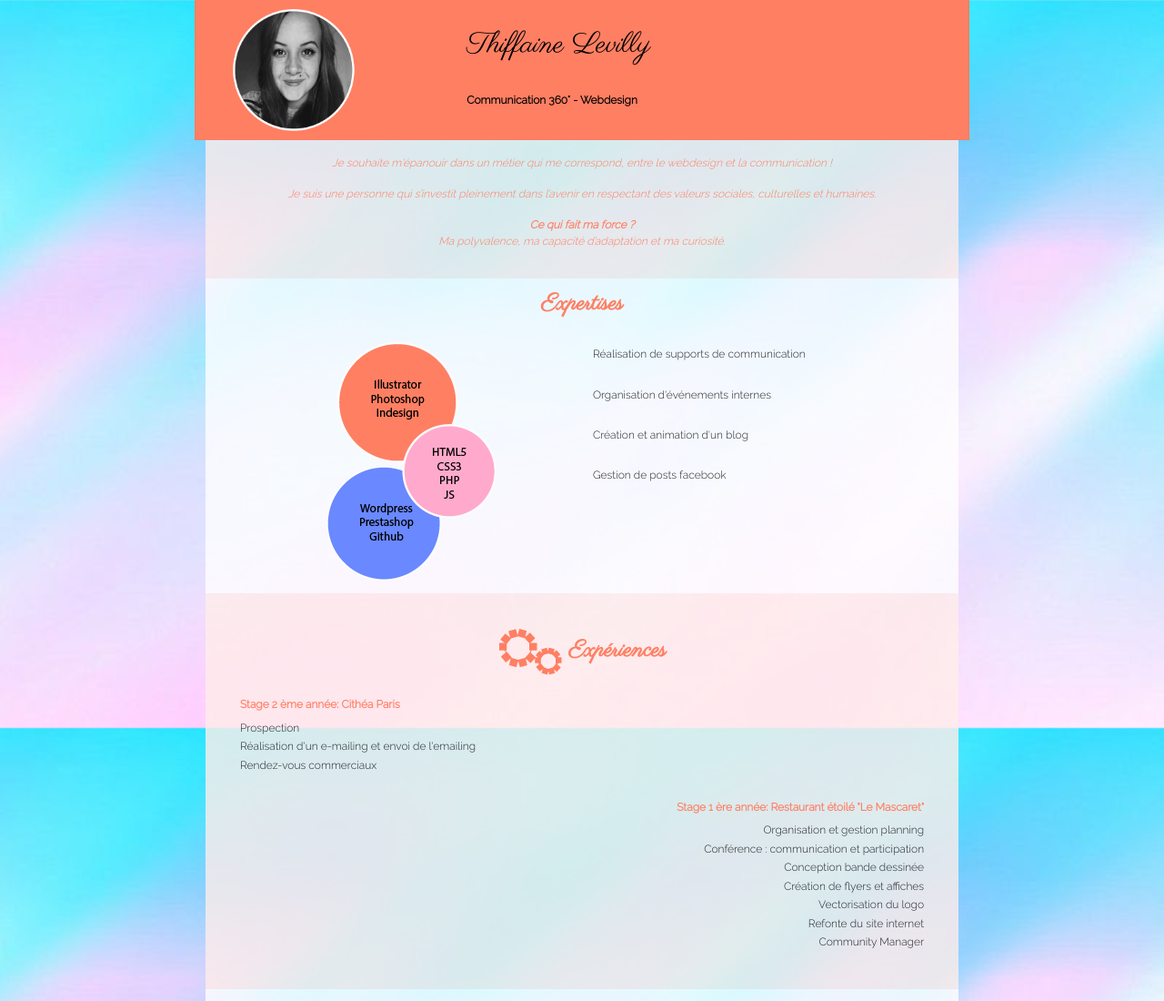
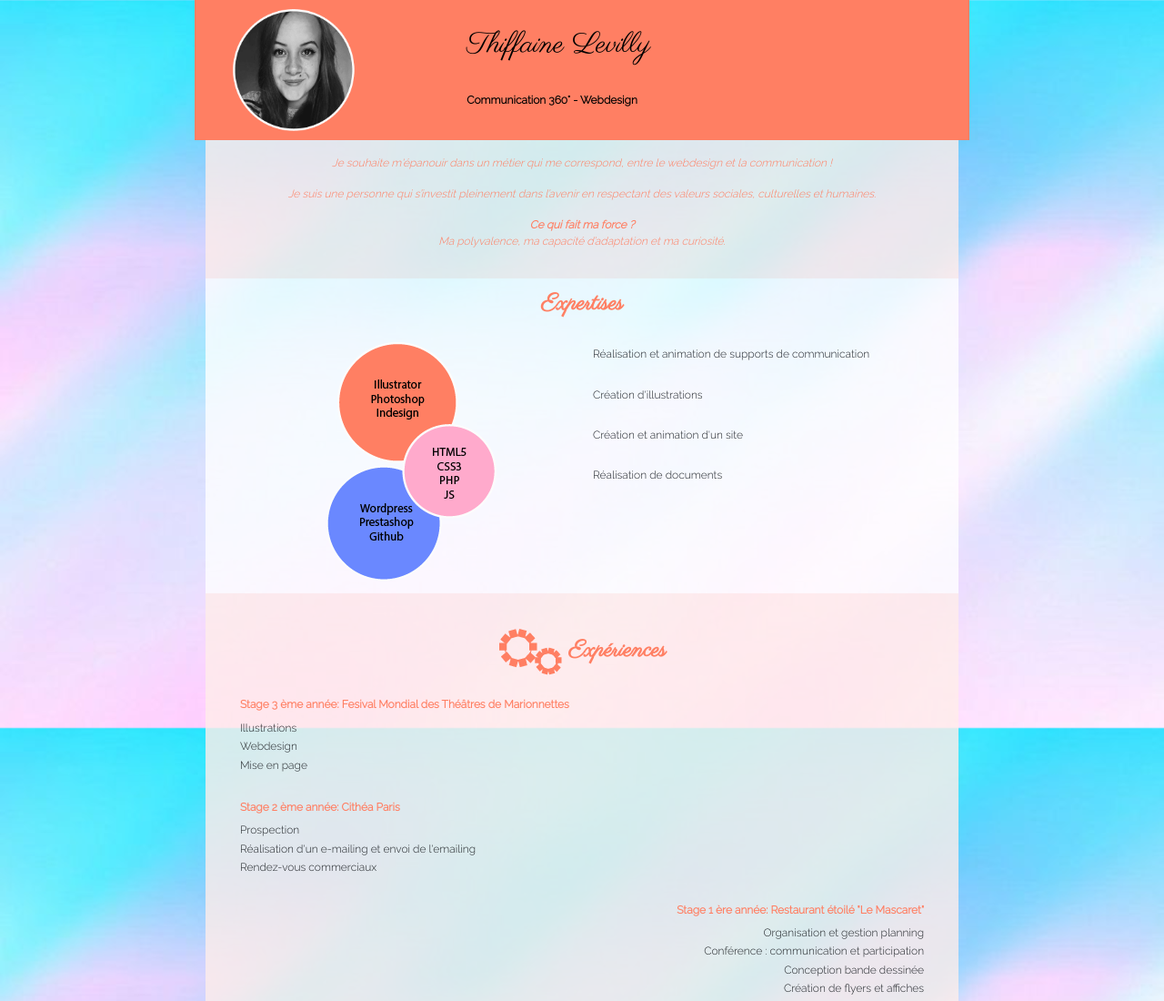
Before and after one commit to thiff812/thiff812.github.io, a plain HTML site: page index.html in a window 1280 px wide. Shown: the top 1100 px of the page at 91% size. Drawn offline with nearby package versions, Linux system fonts and the light colour scheme.

Commit message:
Update index.html

```diff
--- a/index.html
+++ b/index.html
@@ -39,18 +39,27 @@ content="thiffaine levilly étudiante Webdesign">
 			<img src="competences.png" alt="Mes compétences : Illustrator, Photoshop, Indesign, HTML5, CSS3, PHP, JS, Wordpress, Prestashop, Github">
 		</div>
 		<div class="col-12 col-md-6">
-		<p>Réalisation de supports de communication</p>
+		<p>Réalisation et animation de supports de communication</p>
 
-		<p>Organisation d'événements internes</p>
+		<p>Création d'illustrations</p>
 
-		<p>Création et animation d'un blog</p>
+		<p>Création et animation d'un site</p>
 
-		<p>Gestion de posts facebook</p>
+		<p>Réalisation de documents</p>
 		</div>
 	</section>
 
 	<section id="experiences">
 		<h2><img src="experience.png" alt=""> Expériences </h2>
+		<div class="XPimp row">
+			<h3> Stage 3 ème année: Fesival Mondial des Théâtres de Marionnettes </h3>
+			<div class="col-12 col-md-8">
+				<p> Illustrations <br/>
+				Webdesign<br/>
+				Mise en page</p>
+			</div>
+			<div class="col-12 col-md-4"></div>
+		</div>
 		<div class="XPimp row">
 			<h3> Stage 2 ème année: Cithéa Paris </h3>
 			<div class="col-12 col-md-8">
```
